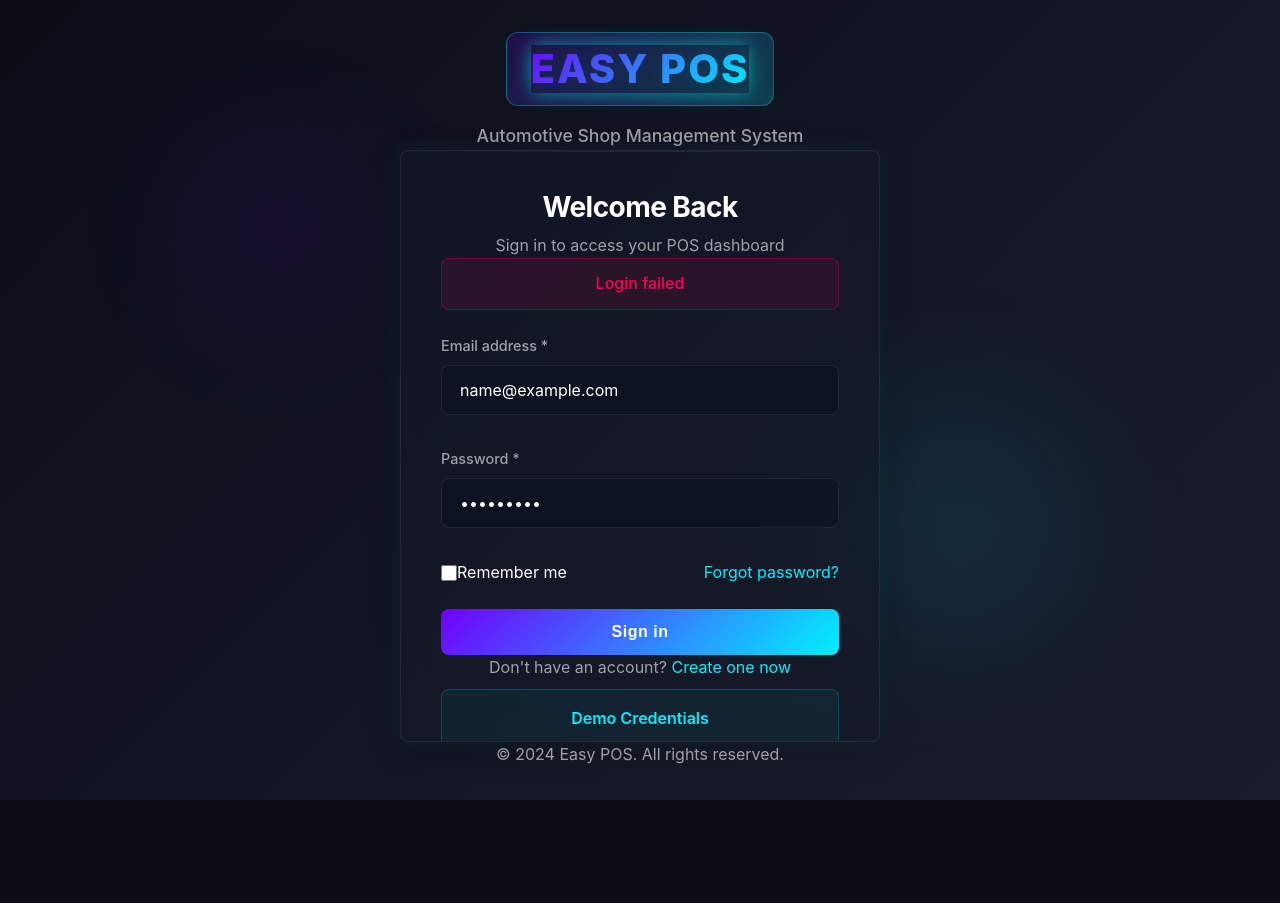
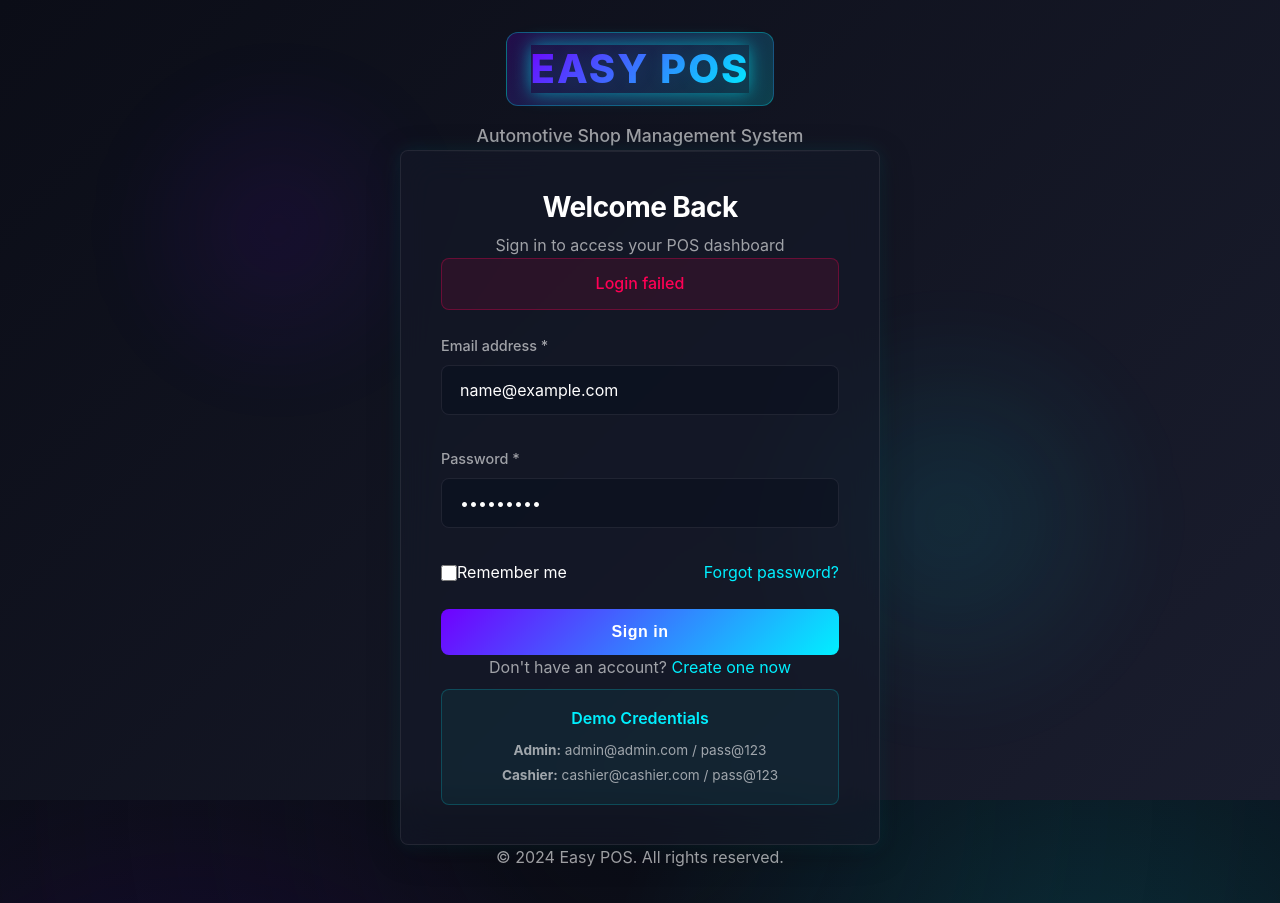
Before and after one commit to jawadkhan4915-pro/AutoMobile_shope_repo, a React (Vite) app in the folder frontend/: page /login in a window 1280 px wide. Both pictures are taken after typing "name@example.com", "Sample123" into the empty fields and a click on the button "Sign in". Before the commit the page ends 800 px from the top, so only its background shows below. Built offline with nearby package versions, Linux system fonts and the light colour scheme; no server answers.

Commit message:
feat: Add AuthLayout component to manage authentication routing, loading states, and provide a styled container for auth pages.

```diff
--- a/frontend/src/components/layout/AuthLayout.jsx
+++ b/frontend/src/components/layout/AuthLayout.jsx
@@ -20,11 +20,9 @@ const AuthLayout = () => {
 
     return (
         <div
-            className="h-screen flex flex-col justify-center items-center p-4"
+            className="w-full h-screen overflow-y-auto overflow-x-hidden relative"
             style={{
                 background: 'linear-gradient(135deg, #0B0D17 0%, #1a1d2e 100%)',
-                position: 'relative',
-                overflow: 'hidden'
             }}
         >
             {/* Animated Background Elements */}
@@ -55,8 +53,10 @@ const AuthLayout = () => {
                 }}
             />
 
+            {/* Scrollable Content Wrapper */}
+            <div className="min-h-full flex flex-col justify-center items-center p-4 relative z-10 py-12">
                 {/* Logo and Title */}
-            <div className="w-full text-center mb-8 animate-slide-in-down" style={{ maxWidth: '450px', position: 'relative', zIndex: 1 }}>
+                <div className="w-full text-center mb-8 animate-slide-in-down" style={{ maxWidth: '450px' }}>
                     <div
                         style={{
                             display: 'inline-block',
@@ -93,8 +93,6 @@ const AuthLayout = () => {
                     style={{
                         maxWidth: '480px',
                         padding: '40px',
-                    position: 'relative',
-                    zIndex: 1,
                         boxShadow: '0 8px 32px rgba(0, 0, 0, 0.3), 0 0 20px rgba(0, 240, 255, 0.1)'
                     }}
                 >
@@ -104,9 +102,9 @@ const AuthLayout = () => {
                 {/* Footer */}
                 <div
                     className="mt-6 text-center text-sm text-muted animate-fade-in"
-                style={{ position: 'relative', zIndex: 1 }}
                 >
                     <p>© 2024 Easy POS. All rights reserved.</p>
+                </div>
             </div>
         </div>
     );
```
Lines whose indentation alone changed are shown as unchanged.
